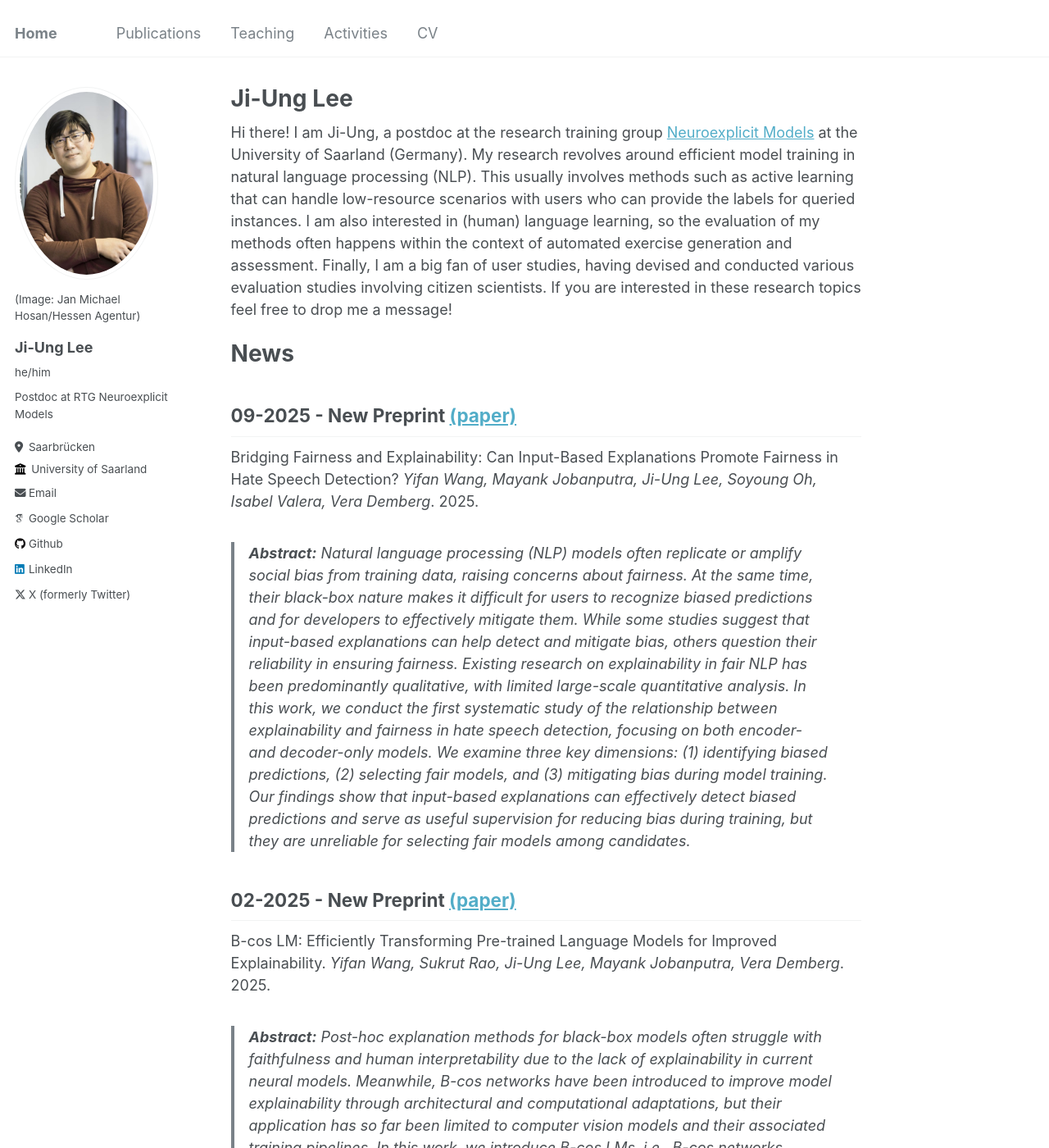
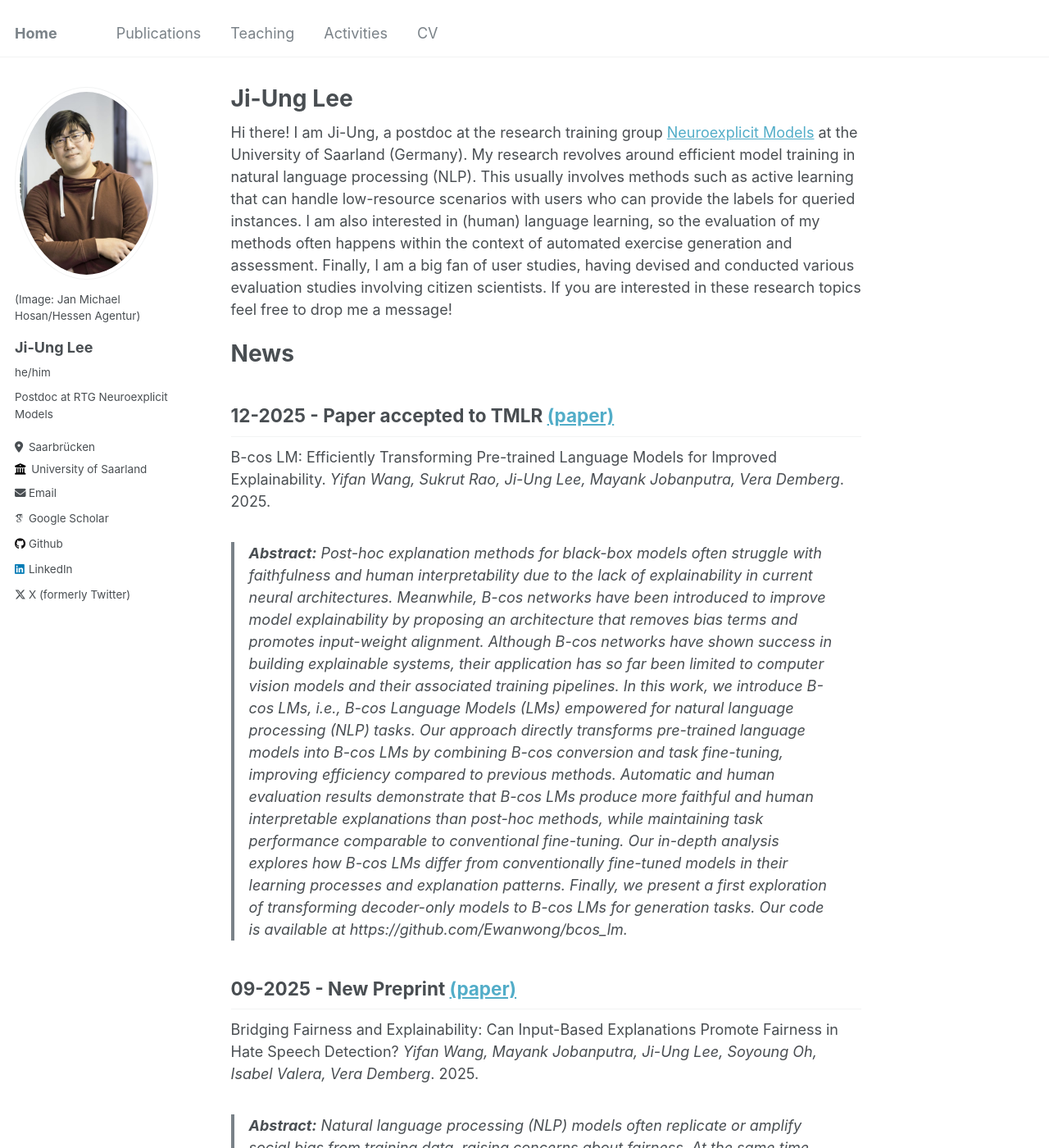
Before and after one commit to ji-ung-lee/ji-ung-lee.github.io, a Jekyll site: the page built from _pages/about.md, in a window 1280 px wide and 1400 px high. Shown: the whole window at 82% size. Built offline with Jekyll 4.4.1, drawn with Linux system fonts in a browser that asks for light colours; some web fonts are replaced.

Commit message:
add tmlr paper

```diff
--- a/_pages/about.md
+++ b/_pages/about.md
@@ -11,6 +11,12 @@ Hi there! I am Ji-Ung, a postdoc at the research training group [Neuroexplicit M
 
 News
 ======
+
+12-2025 - Paper accepted to TMLR [(paper)](https://openreview.net/forum?id=c180UH8Dg8)
+------
+B-cos LM: Efficiently Transforming Pre-trained Language Models for Improved Explainability. _Yifan Wang, Sukrut Rao, Ji-Ung Lee, Mayank Jobanputra, Vera Demberg_. 2025.
+
+> **Abstract:** Post-hoc explanation methods for black-box models often struggle with faithfulness and human interpretability due to the lack of explainability in current neural architectures. Meanwhile, B-cos networks have been introduced to improve model explainability by proposing an architecture that removes bias terms and promotes input-weight alignment. Although B-cos networks have shown success in building explainable systems, their application has so far been limited to computer vision models and their associated training pipelines. In this work, we introduce B-cos LMs, i.e., B-cos Language Models (LMs) empowered for natural language processing (NLP) tasks. Our approach directly transforms pre-trained language models into B-cos LMs by combining B-cos conversion and task fine-tuning, improving efficiency compared to previous methods. Automatic and human evaluation results demonstrate that B-cos LMs produce more faithful and human interpretable explanations than post-hoc methods, while maintaining task performance comparable to conventional fine-tuning. Our in-depth analysis explores how B-cos LMs differ from conventionally fine-tuned models in their learning processes and explanation patterns. Finally, we present a first exploration of transforming decoder-only models to B-cos LMs for generation tasks. Our code is available at https://github.com/Ewanwong/bcos_lm.
 
 09-2025 - New Preprint [(paper)](https://arxiv.org/abs/2509.22291)
 ------
```
